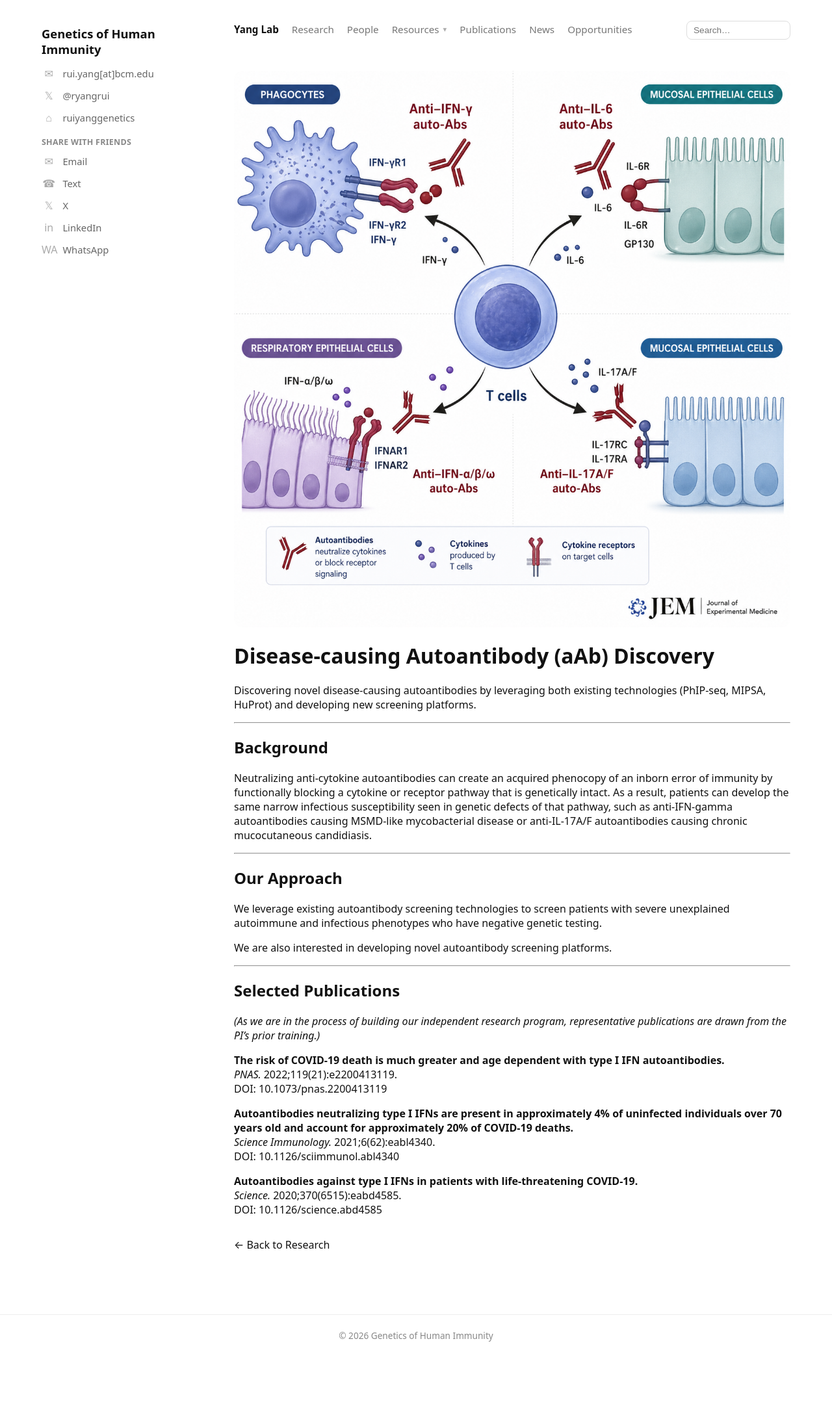
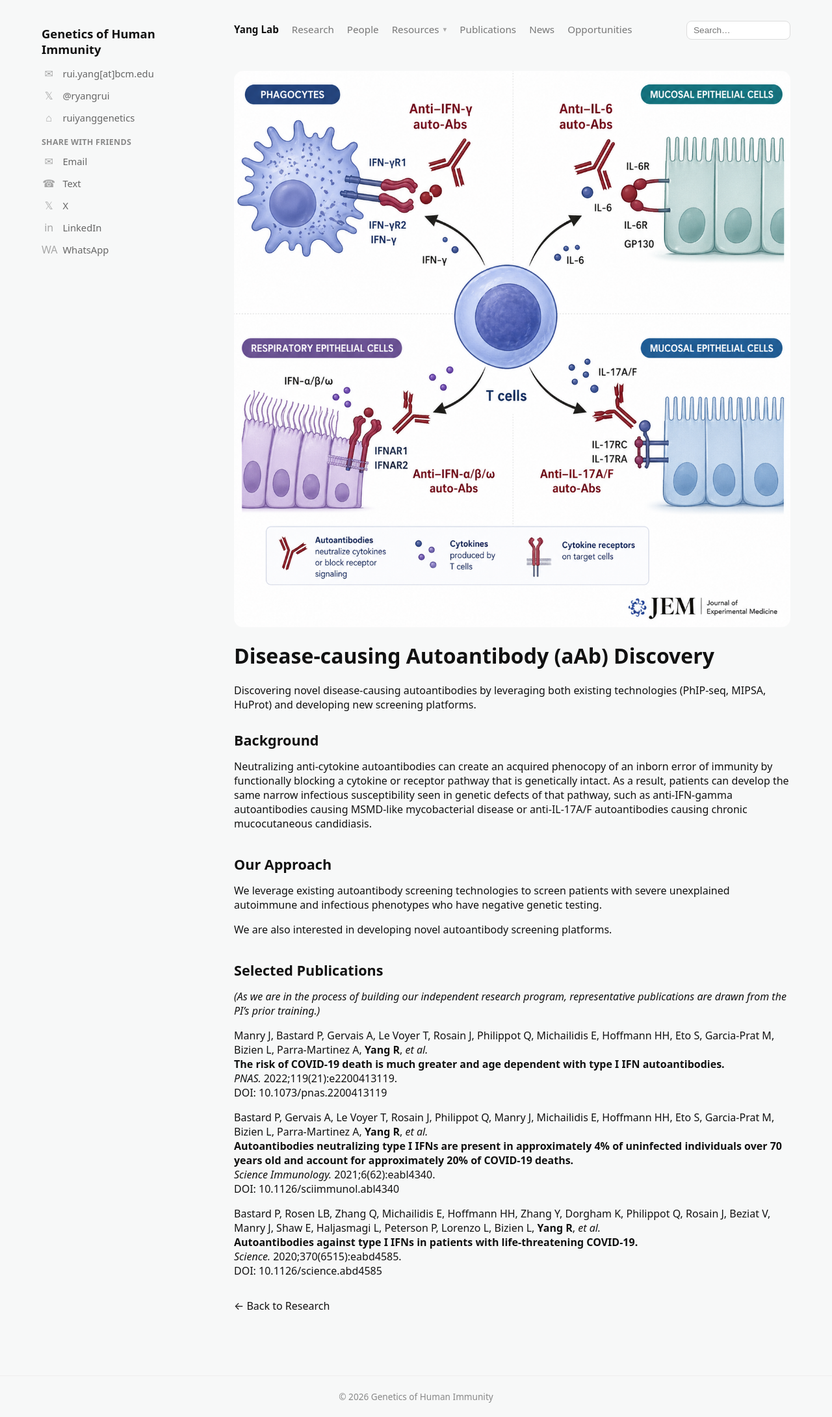
Before and after one commit to ruiyanggenetics/ghilab, a Jekyll site: the page built from research/aab-discovery.md, in a window 1280 px wide. Shown: the whole page at 65% size. Built offline with Jekyll 4.4.1, drawn with Linux system fonts in a browser that asks for light colours; before the commit the page ends 2086 px from its top, so only the background shows below that.

Commit message:
style updates

```diff
--- a/assets/style.css
+++ b/assets/style.css
@@ -9,7 +9,7 @@
 body {
   font-family: system-ui, -apple-system, BlinkMacSystemFont, "Segoe UI", sans-serif;
   margin: 0;
-  background: #ffffff;
+  background: #f7f8f8;
   color: #111;
 }
 
@@ -139,6 +139,18 @@ img {
 
 main {
   max-width: 900px;
+}
+
+main h2 {
+  margin-top: 38px;
+  margin-bottom: 14px;
+  font-size: 1.35rem;
+  line-height: 1.25;
+}
+
+main h1 + .page-intro + h2,
+main .page-intro + h2 {
+  margin-top: 30px;
 }
 
 /* =========================
--- a/research/aab-discovery.md
+++ b/research/aab-discovery.md
@@ -15,8 +15,6 @@ Discovering novel disease-causing autoantibodies by leveraging both existing tec
 (PhIP-seq, MIPSA, HuProt) and developing new screening platforms.
 </p>
 
----
-
 ## Background
 
 Neutralizing anti-cytokine autoantibodies can create an acquired phenocopy of an inborn error
@@ -25,8 +23,6 @@ As a result, patients can develop the same narrow infectious susceptibility seen
 defects of that pathway, such as anti-IFN-gamma autoantibodies causing MSMD-like mycobacterial
 disease or anti-IL-17A/F autoantibodies causing chronic mucocutaneous candidiasis.
 
----
-
 ## Our Approach
 
 We leverage existing autoantibody screening technologies to screen patients with severe
@@ -34,19 +30,20 @@ unexplained autoimmune and infectious phenotypes who have negative genetic testi
 
 We are also interested in developing novel autoantibody screening platforms.
 
----
-
 ## Selected Publications
 *(As we are in the process of building our independent research program, representative publications are drawn from the PI’s prior training.)*
 
+Manry J, Bastard P, Gervais A, Le Voyer T, Rosain J, Philippot Q, Michailidis E, Hoffmann HH, Eto S, Garcia-Prat M, Bizien L, Parra-Martinez A, **Yang R**, *et al.*
 **The risk of COVID-19 death is much greater and age dependent with type I IFN autoantibodies.**
 *PNAS.* 2022;119(21):e2200413119.
 DOI: [10.1073/pnas.2200413119](https://www.pnas.org/doi/full/10.1073/pnas.2200413119)
 
+Bastard P, Gervais A, Le Voyer T, Rosain J, Philippot Q, Manry J, Michailidis E, Hoffmann HH, Eto S, Garcia-Prat M, Bizien L, Parra-Martinez A, **Yang R**, *et al.*
 **Autoantibodies neutralizing type I IFNs are present in approximately 4% of uninfected individuals over 70 years old and account for approximately 20% of COVID-19 deaths.**
 *Science Immunology.* 2021;6(62):eabl4340.
 DOI: [10.1126/sciimmunol.abl4340](https://www.science.org/doi/10.1126/sciimmunol.abl4340)
 
+Bastard P, Rosen LB, Zhang Q, Michailidis E, Hoffmann HH, Zhang Y, Dorgham K, Philippot Q, Rosain J, Beziat V, Manry J, Shaw E, Haljasmagi L, Peterson P, Lorenzo L, Bizien L, **Yang R**, *et al.*
 **Autoantibodies against type I IFNs in patients with life-threatening COVID-19.**
 *Science.* 2020;370(6515):eabd4585.
 DOI: [10.1126/science.abd4585](https://www.science.org/doi/10.1126/science.abd4585)
```
Also changed, not shown: research/maves.md (+0 -8 lines), research/novel-iei.md (+0 -10 lines), research/therapeutics.md (+0 -10 lines).
